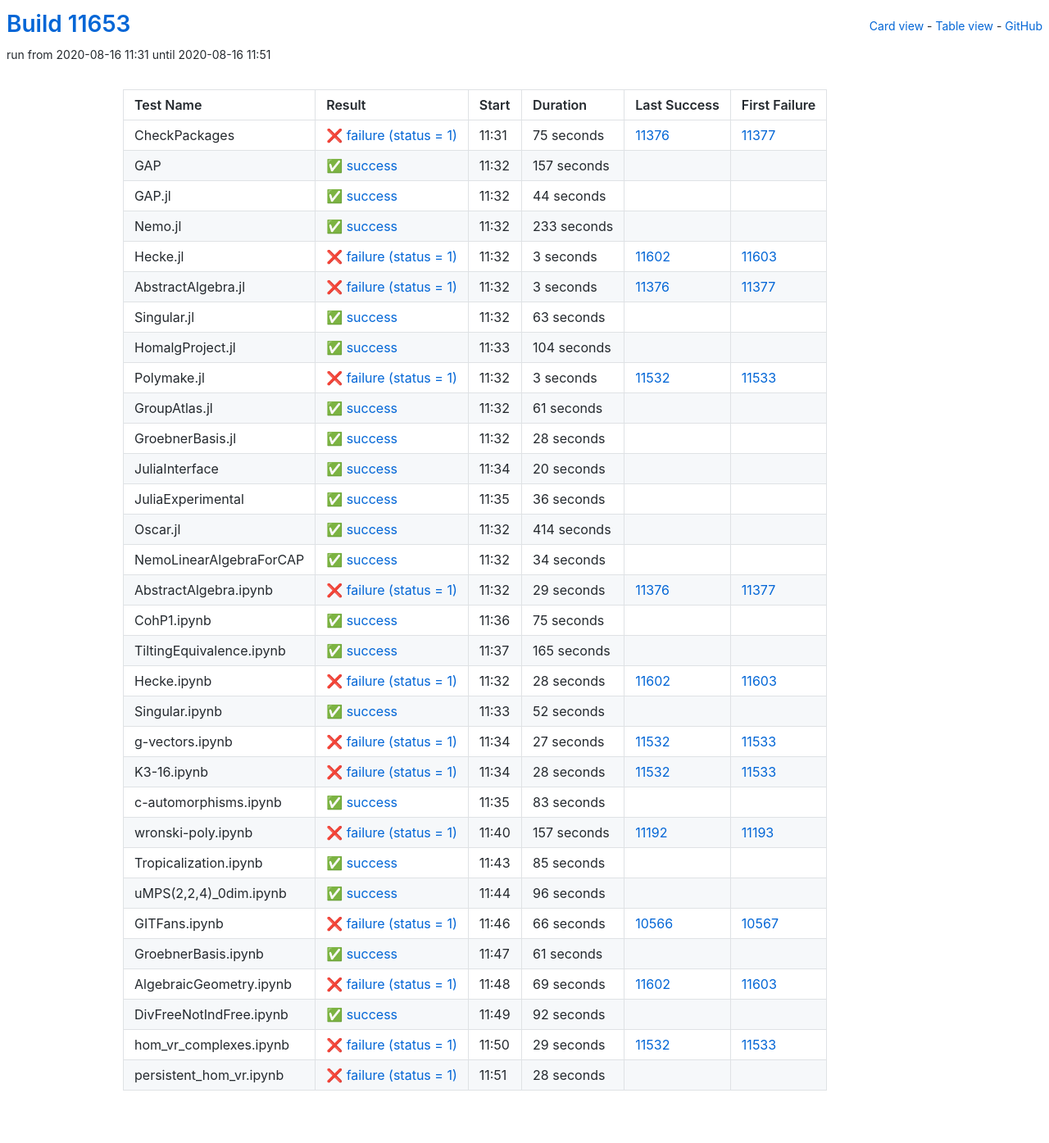
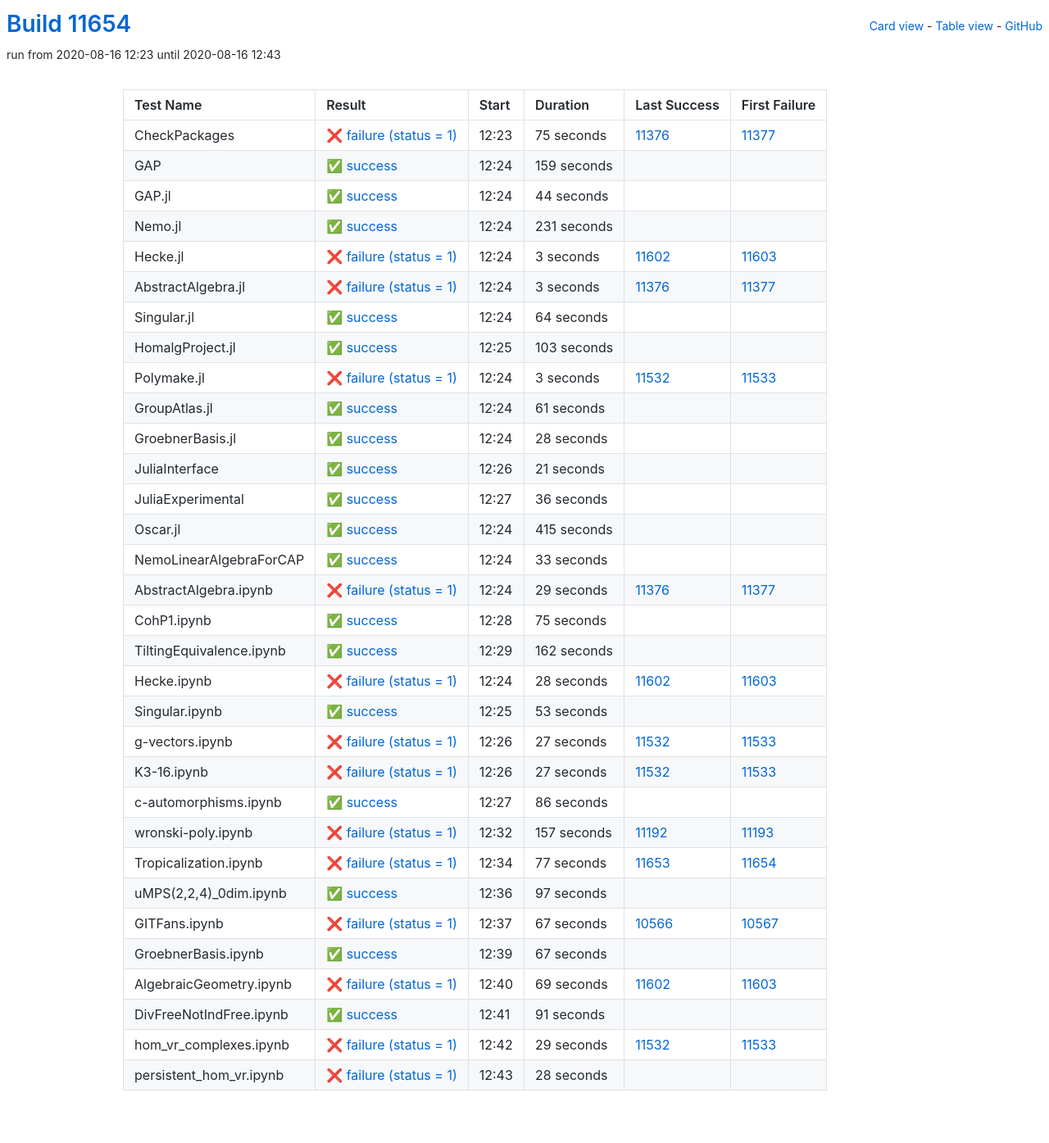
Before and after one commit to oscar-system/oscar-ci-status, a Jekyll site: the page built from table.html, in a window 1280 px wide. Shown: the whole page at 82% size. Built offline with Jekyll 4.4.1, drawn with Linux system fonts in a browser that asks for light colours.

Commit message:
Build #11654

```diff
--- a/_data/ci.yml
+++ b/_data/ci.yml
@@ -1,6 +1,6 @@
 ---
-build: 11653
-build_url: https://oscarci.mathematik.uni-kl.de/job/oscar/11653/
+build: 11654
+build_url: https://oscarci.mathematik.uni-kl.de/job/oscar/11654/
 job: oscar
 organization: oscar-system
 repo: oscar-ci-status
@@ -8,8 +8,8 @@
 tests:
 - name: CheckPackages
   id: checkpackages
-  log: https://oscarci.mathematik.uni-kl.de/job/oscar/11653/artifact/logs/build-11653/CheckPackages.log
-  start: 2020-08-16 11:31
+  log: https://oscarci.mathematik.uni-kl.de/job/oscar/11654/artifact/logs/build-11654/CheckPackages.log
+  start: 2020-08-16 12:23
   success: false
   exitcode: 1
   status: failure
@@ -20,20 +20,20 @@
   first_failure_url: https://oscarci.mathematik.uni-kl.de/job/oscar/11377/
 - name: GAP
   id: gap
-  log: https://oscarci.mathematik.uni-kl.de/job/oscar/11653/artifact/logs/build-11653/GAP.log
-  start: 2020-08-16 11:32
+  log: https://oscarci.mathematik.uni-kl.de/job/oscar/11654/artifact/logs/build-11654/GAP.log
+  start: 2020-08-16 12:24
   success: true
   exitcode: 0
   status: success
-  duration: 157
+  duration: 159
   last_success: false
   last_success_url:
   first_failure: false
   first_failure_url:
 - name: GAP.jl
   id: gap-jl
-  log: https://oscarci.mathematik.uni-kl.de/job/oscar/11653/artifact/logs/build-11653/GAP.jl.log
-  start: 2020-08-16 11:32
+  log: https://oscarci.mathematik.uni-kl.de/job/oscar/11654/artifact/logs/build-11654/GAP.jl.log
+  start: 2020-08-16 12:24
   success: true
   exitcode: 0
   status: success
@@ -44,20 +44,20 @@
   first_failure_url:
 - name: Nemo.jl
   id: nemo-jl
-  log: https://oscarci.mathematik.uni-kl.de/job/oscar/11653/artifact/logs/build-11653/Nemo.jl.log
-  start: 2020-08-16 11:32
+  log: https://oscarci.mathematik.uni-kl.de/job/oscar/11654/artifact/logs/build-11654/Nemo.jl.log
+  start: 2020-08-16 12:24
   success: true
   exitcode: 0
   status: success
-  duration: 233
+  duration: 231
   last_success: false
   last_success_url:
   first_failure: false
   first_failure_url:
 - name: Hecke.jl
   id: hecke-jl
-  log: https://oscarci.mathematik.uni-kl.de/job/oscar/11653/artifact/logs/build-11653/Hecke.jl.log
-  start: 2020-08-16 11:32
+  log: https://oscarci.mathematik.uni-kl.de/job/oscar/11654/artifact/logs/build-11654/Hecke.jl.log
+  start: 2020-08-16 12:24
   success: false
   exitcode: 1
   status: failure
@@ -68,8 +68,8 @@
   first_failure_url: https://oscarci.mathematik.uni-kl.de/job/oscar/11603/
 - name: AbstractAlgebra.jl
   id: abstractalgebra-jl
-  log: https://oscarci.mathematik.uni-kl.de/job/oscar/11653/artifact/logs/build-11653/AbstractAlgebra.jl.log
-  start: 2020-08-16 11:32
+  log: https://oscarci.mathematik.uni-kl.de/job/oscar/11654/artifact/logs/build-11654/AbstractAlgebra.jl.log
+  start: 2020-08-16 12:24
   success: false
   exitcode: 1
   status: failure
@@ -80,32 +80,32 @@
   first_failure_url: https://oscarci.mathematik.uni-kl.de/job/oscar/11377/
 - name: Singular.jl
   id: singular-jl
-  log: https://oscarci.mathematik.uni-kl.de/job/oscar/11653/artifact/logs/build-11653/Singular.jl.log
-  start: 2020-08-16 11:32
+  log: https://oscarci.mathematik.uni-kl.de/job/oscar/11654/artifact/logs/build-11654/Singular.jl.log
+  start: 2020-08-16 12:24
   success: true
   exitcode: 0
   status: success
-  duration: 63
+  duration: 64
   last_success: false
   last_success_url:
   first_failure: false
   first_failure_url:
 - name: HomalgProject.jl
   id: homalgproject-jl
-  log: https://oscarci.mathematik.uni-kl.de/job/oscar/11653/artifact/logs/build-11653/HomalgProject.jl.log
-  start: 2020-08-16 11:33
+  log: https://oscarci.mathematik.uni-kl.de/job/oscar/11654/artifact/logs/build-11654/HomalgProject.jl.log
+  start: 2020-08-16 12:25
   success: true
   exitcode: 0
   status: success
-  duration: 104
+  duration: 103
   last_success: false
   last_success_url:
   first_failure: false
   first_failure_url:
 - name: Polymake.jl
   id: polymake-jl
-  log: https://oscarci.mathematik.uni-kl.de/job/oscar/11653/artifact/logs/build-11653/Polymake.jl.log
-  start: 2020-08-16 11:32
+  log: https://oscarci.mathematik.uni-kl.de/job/oscar/11654/artifact/logs/build-11654/Polymake.jl.log
+  start: 2020-08-16 12:24
   success: false
   exitcode: 1
   status: failure
@@ -116,8 +116,8 @@
   first_failure_url: https://oscarci.mathematik.uni-kl.de/job/oscar/11533/
 - name: GroupAtlas.jl
   id: groupatlas-jl
-  log: https://oscarci.mathematik.uni-kl.de/job/oscar/11653/artifact/logs/build-11653/GroupAtlas.jl.log
-  start: 2020-08-16 11:32
+  log: https://oscarci.mathematik.uni-kl.de/job/oscar/11654/artifact/logs/build-11654/GroupAtlas.jl.log
+  start: 2020-08-16 12:24
   success: true
   exitcode: 0
   status: success
@@ -128,8 +128,8 @@
   first_failure_url:
 - name: GroebnerBasis.jl
   id: groebnerbasis-jl
-  log: https://oscarci.mathematik.uni-kl.de/job/oscar/11653/artifact/logs/build-11653/GroebnerBasis.jl.log
-  start: 2020-08-16 11:32
+  log: https://oscarci.mathematik.uni-kl.de/job/oscar/11654/artifact/logs/build-11654/GroebnerBasis.jl.log
+  start: 2020-08-16 12:24
   success: true
   exitcode: 0
   status: success
@@ -140,20 +140,20 @@
   first_failure_url:
 - name: JuliaInterface
   id: juliainterface
-  log: https://oscarci.mathematik.uni-kl.de/job/oscar/11653/artifact/logs/build-11653/JuliaInterface.log
-  start: 2020-08-16 11:34
+  log: https://oscarci.mathematik.uni-kl.de/job/oscar/11654/artifact/logs/build-11654/JuliaInterface.log
+  start: 2020-08-16 12:26
   success: true
   exitcode: 0
   status: success
-  duration: 20
+  duration: 21
   last_success: false
   last_success_url:
   first_failure: false
   first_failure_url:
 - name: JuliaExperimental
   id: juliaexperimental
-  log: https://oscarci.mathematik.uni-kl.de/job/oscar/11653/artifact/logs/build-11653/JuliaExperimental.log
-  start: 2020-08-16 11:35
+  log: https://oscarci.mathematik.uni-kl.de/job/oscar/11654/artifact/logs/build-11654/JuliaExperimental.log
+  start: 2020-08-16 12:27
   success: true
   exitcode: 0
   status: success
@@ -164,32 +164,32 @@
   first_failure_url:
 - name: Oscar.jl
   id: oscar-jl
-  log: https://oscarci.mathematik.uni-kl.de/job/oscar/11653/artifact/logs/build-11653/Oscar.jl.log
-  start: 2020-08-16 11:32
+  log: https://oscarci.mathematik.uni-kl.de/job/oscar/11654/artifact/logs/build-11654/Oscar.jl.log
+  start: 2020-08-16 12:24
   success: true
   exitcode: 0
   status: success
-  duration: 414
+  duration: 415
   last_success: false
   last_success_url:
   first_failure: false
   first_failure_url:
 - name: NemoLinearAlgebraForCAP
   id: nemolinearalgebraforcap
-  log: https://oscarci.mathematik.uni-kl.de/job/oscar/11653/artifact/logs/build-11653/NemoLinearAlgebraForCAP.log
-  start: 2020-08-16 11:32
+  log: https://oscarci.mathematik.uni-kl.de/job/oscar/11654/artifact/logs/build-11654/NemoLinearAlgebraForCAP.log
+  start: 2020-08-16 12:24
   success: true
   exitcode: 0
   status: success
-  duration: 34
+  duration: 33
   last_success: false
   last_success_url:
   first_failure: false
   first_failure_url:
 - name: AbstractAlgebra.ipynb
   id: abstractalgebra-ipynb
-  log: https://oscarci.mathematik.uni-kl.de/job/oscar/11653/artifact/logs/build-11653/AbstractAlgebra.ipynb.log
-  start: 2020-08-16 11:32
+  log: https://oscarci.mathematik.uni-kl.de/job/oscar/11654/artifact/logs/build-11654/AbstractAlgebra.ipynb.log
+  start: 2020-08-16 12:24
   success: false
   exitcode: 1
   status: failure
@@ -200,8 +200,8 @@
   first_failure_url: https://oscarci.mathematik.uni-kl.de/job/oscar/11377/
 - name: CohP1.ipynb
   id: cohp1-ipynb
-  log: https://oscarci.mathematik.uni-kl.de/job/oscar/11653/artifact/logs/build-11653/CohP1.ipynb.log
-  start: 2020-08-16 11:36
+  log: https://oscarci.mathematik.uni-kl.de/job/oscar/11654/artifact/logs/build-11654/CohP1.ipynb.log
+  start: 2020-08-16 12:28
   success: true
   exitcode: 0
   status: success
@@ -212,20 +212,20 @@
   first_failure_url:
 - name: TiltingEquivalence.ipynb
   id: tiltingequivalence-ipynb
-  log: https://oscarci.mathematik.uni-kl.de/job/oscar/11653/artifact/logs/build-11653/TiltingEquivalence.ipynb.log
-  start: 2020-08-16 11:37
+  log: https://oscarci.mathematik.uni-kl.de/job/oscar/11654/artifact/logs/build-11654/TiltingEquivalence.ipynb.log
+  start: 2020-08-16 12:29
   success: true
   exitcode: 0
   status: success
-  duration: 165
+  duration: 162
   last_success: false
   last_success_url:
   first_failure: false
   first_failure_url:
 - name: Hecke.ipynb
   id: hecke-ipynb
-  log: https://oscarci.mathematik.uni-kl.de/job/oscar/11653/artifact/logs/build-11653/Hecke.ipynb.log
-  start: 2020-08-16 11:32
+  log: https://oscarci.mathematik.uni-kl.de/job/oscar/11654/artifact/logs/build-11654/Hecke.ipynb.log
+  start: 2020-08-16 12:24
   success: false
   exitcode: 1
   status: failure
@@ -236,20 +236,20 @@
   first_failure_url: https://oscarci.mathematik.uni-kl.de/job/oscar/11603/
 - name: Singular.ipynb
   id: singular-ipynb
-  log: https://oscarci.mathematik.uni-kl.de/job/oscar/11653/artifact/logs/build-11653/Singular.ipynb.log
-  start: 2020-08-16 11:33
+  log: https://oscarci.mathematik.uni-kl.de/job/oscar/11654/artifact/logs/build-11654/Singular.ipynb.log
+  start: 2020-08-16 12:25
   success: true
   exitcode: 0
   status: success
-  duration: 52
+  duration: 53
   last_success: false
   last_success_url:
   first_failure: false
   first_failure_url:
 - name: g-vectors.ipynb
   id: g-vectors-ipynb
-  log: https://oscarci.mathematik.uni-kl.de/job/oscar/11653/artifact/logs/build-11653/g-vectors.ipynb.log
-  start: 2020-08-16 11:34
+  log: https://oscarci.mathematik.uni-kl.de/job/oscar/11654/artifact/logs/build-11654/g-vectors.ipynb.log
+  start: 2020-08-16 12:26
   success: false
   exitcode: 1
   status: failure
@@ -260,32 +260,32 @@
   first_failure_url: https://oscarci.mathematik.uni-kl.de/job/oscar/11533/
 - name: K3-16.ipynb
   id: k3-16-ipynb
-  log: https://oscarci.mathematik.uni-kl.de/job/oscar/11653/artifact/logs/build-11653/K3-16.ipynb.log
-  start: 2020-08-16 11:34
+  log: https://oscarci.mathematik.uni-kl.de/job/oscar/11654/artifact/logs/build-11654/K3-16.ipynb.log
+  start: 2020-08-16 12:26
   success: false
   exitcode: 1
   status: failure
-  duration: 28
+  duration: 27
   last_success: 11532
   last_success_url: https://oscarci.mathematik.uni-kl.de/job/oscar/11532/
   first_failure: 11533
   first_failure_url: https://oscarci.mathematik.uni-kl.de/job/oscar/11533/
 - name: c-automorphisms.ipynb
   id: c-automorphisms-ipynb
-  log: https://oscarci.mathematik.uni-kl.de/job/oscar/11653/artifact/logs/build-11653/c-automorphisms.ipynb.log
-  start: 2020-08-16 11:35
+  log: https://oscarci.mathematik.uni-kl.de/job/oscar/11654/artifact/logs/build-11654/c-automorphisms.ipynb.log
+  start: 2020-08-16 12:27
   success: true
   exitcode: 0
   status: success
-  duration: 83
+  duration: 86
   last_success: false
   last_success_url:
   first_failure: false
   first_failure_url:
 - name: wronski-poly.ipynb
   id: wronski-poly-ipynb
-  log: https://oscarci.mathematik.uni-kl.de/job/oscar/11653/artifact/logs/build-11653/wronski-poly.ipynb.log
-  start: 2020-08-16 11:40
+  log: https://oscarci.mathematik.uni-kl.de/job/oscar/11654/artifact/logs/build-11654/wronski-poly.ipynb.log
+  start: 2020-08-16 12:32
   success: false
   exitcode: 1
   status: failure
@@ -296,56 +296,56 @@
   first_failure_url: https://oscarci.mathematik.uni-kl.de/job/oscar/11193/
 - name: Tropicalization.ipynb
   id: tropicalization-ipynb
-  log: https://oscarci.mathematik.uni-kl.de/job/oscar/11653/artifact/logs/build-11653/Tropicalization.ipynb.log
-  start: 2020-08-16 11:43
+  log: https://oscarci.mathematik.uni-kl.de/job/oscar/11654/artifact/logs/build-11654/Tropicalization.ipynb.log
+  start: 2020-08-16 12:34
+  success: false
+  exitcode: 1
+  status: failure
+  duration: 77
+  last_success: 11653
+  last_success_url: https://oscarci.mathematik.uni-kl.de/job/oscar/11653/
+  first_failure: 11654
+  first_failure_url: https://oscarci.mathematik.uni-kl.de/job/oscar/11654/
+- name: uMPS(2,2,4)_0dim.ipynb
+  id: umps-2-2-4-0dim-ipynb
+  log: https://oscarci.mathematik.uni-kl.de/job/oscar/11654/artifact/logs/build-11654/uMPS-2-2-4-_0dim.ipynb.log
+  start: 2020-08-16 12:36
   success: true
   exitcode: 0
   status: success
-  duration: 85
-  last_success: false
-  last_success_url:
-  first_failure: false
-  first_failure_url:
-- name: uMPS(2,2,4)_0dim.ipynb
-  id: umps-2-2-4-0dim-ipynb
-  log: https://oscarci.mathematik.uni-kl.de/job/oscar/11653/artifact/logs/build-11653/uMPS-2-2-4-_0dim.ipynb.log
-  start: 2020-08-16 11:44
-  success: true
-  exitcode: 0
-  status: success
-  duration: 96
+  duration: 97
   last_success: false
   last_success_url:
   first_failure: false
   first_failure_url:
 - name: GITFans.ipynb
   id: gitfans-ipynb
-  log: https://oscarci.mathematik.uni-kl.de/job/oscar/11653/artifact/logs/build-11653/GITFans.ipynb.log
-  start: 2020-08-16 11:46
+  log: https://oscarci.mathematik.uni-kl.de/job/oscar/11654/artifact/logs/build-11654/GITFans.ipynb.log
+  start: 2020-08-16 12:37
   success: false
   exitcode: 1
   status: failure
-  duration: 66
+  duration: 67
   last_success: 10566
   last_success_url: https://oscarci.mathematik.uni-kl.de/job/oscar/10566/
   first_failure: 10567
   first_failure_url: https://oscarci.mathematik.uni-kl.de/job/oscar/10567/
 - name: GroebnerBasis.ipynb
   id: groebnerbasis-ipynb
-  log: https://oscarci.mathematik.uni-kl.de/job/oscar/11653/artifact/logs/build-11653/GroebnerBasis.ipynb.log
-  start: 2020-08-16 11:47
+  log: https://oscarci.mathematik.uni-kl.de/job/oscar/11654/artifact/logs/build-11654/GroebnerBasis.ipynb.log
+  start: 2020-08-16 12:39
   success: true
   exitcode: 0
   status: success
-  duration: 61
+  duration: 67
   last_success: false
   last_success_url:
   first_failure: false
   first_failure_url:
 - name: AlgebraicGeometry.ipynb
   id: algebraicgeometry-ipynb
-  log: https://oscarci.mathematik.uni-kl.de/job/oscar/11653/artifact/logs/build-11653/AlgebraicGeometry.ipynb.log
-  start: 2020-08-16 11:48
+  log: https://oscarci.mathematik.uni-kl.de/job/oscar/11654/artifact/logs/build-11654/AlgebraicGeometry.ipynb.log
+  start: 2020-08-16 12:40
   success: false
   exitcode: 1
   status: failure
@@ -356,20 +356,20 @@
   first_failure_url: https://oscarci.mathematik.uni-kl.de/job/oscar/11603/
 - name: DivFreeNotIndFree.ipynb
   id: divfreenotindfree-ipynb
-  log: https://oscarci.mathematik.uni-kl.de/job/oscar/11653/artifact/logs/build-11653/DivFreeNotIndFree.ipynb.log
-  start: 2020-08-16 11:49
+  log: https://oscarci.mathematik.uni-kl.de/job/oscar/11654/artifact/logs/build-11654/DivFreeNotIndFree.ipynb.log
+  start: 2020-08-16 12:41
   success: true
   exitcode: 0
   status: success
-  duration: 92
+  duration: 91
   last_success: false
   last_success_url:
   first_failure: false
   first_failure_url:
 - name: hom_vr_complexes.ipynb
   id: hom-vr-complexes-ipynb
-  log: https://oscarci.mathematik.uni-kl.de/job/oscar/11653/artifact/logs/build-11653/hom_vr_complexes.ipynb.log
-  start: 2020-08-16 11:50
+  log: https://oscarci.mathematik.uni-kl.de/job/oscar/11654/artifact/logs/build-11654/hom_vr_complexes.ipynb.log
+  start: 2020-08-16 12:42
   success: false
   exitcode: 1
   status: failure
@@ -380,8 +380,8 @@
   first_failure_url: https://oscarci.mathematik.uni-kl.de/job/oscar/11533/
 - name: persistent_hom_vr.ipynb
   id: persistent-hom-vr-ipynb
-  log: https://oscarci.mathematik.uni-kl.de/job/oscar/11653/artifact/logs/build-11653/persistent_hom_vr.ipynb.log
-  start: 2020-08-16 11:51
+  log: https://oscarci.mathematik.uni-kl.de/job/oscar/11654/artifact/logs/build-11654/persistent_hom_vr.ipynb.log
+  start: 2020-08-16 12:43
   success: false
   exitcode: 1
   status: failure
```
Also changed, not shown: README.md.
